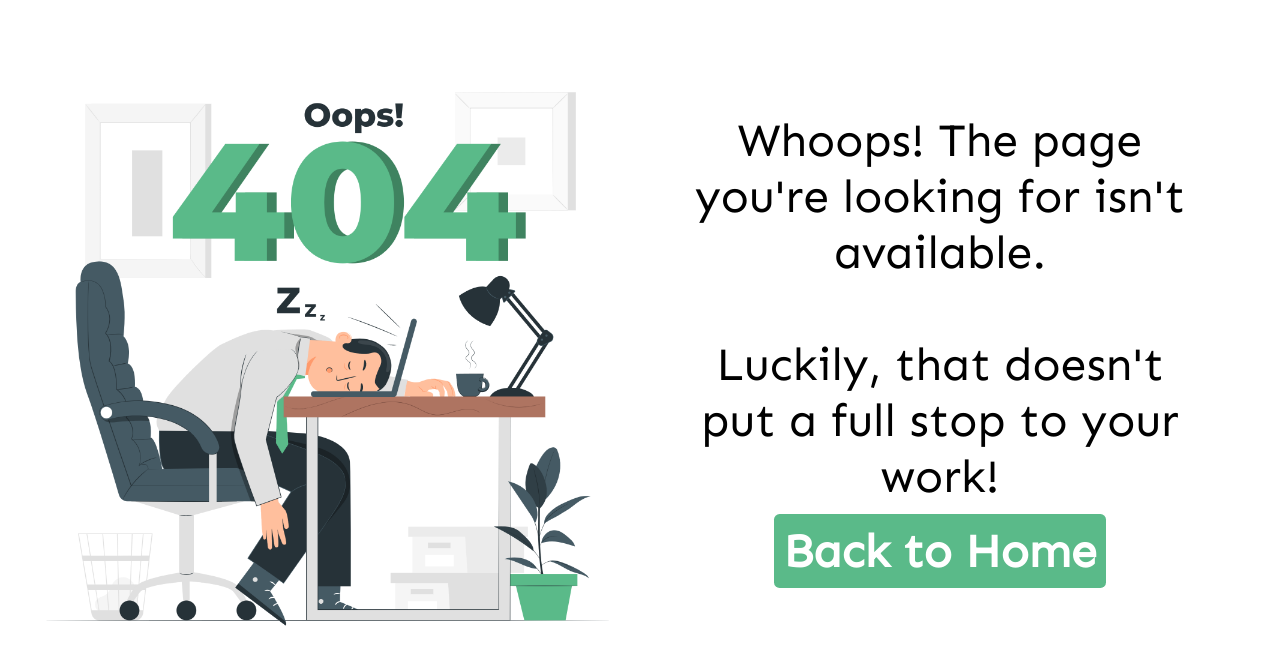
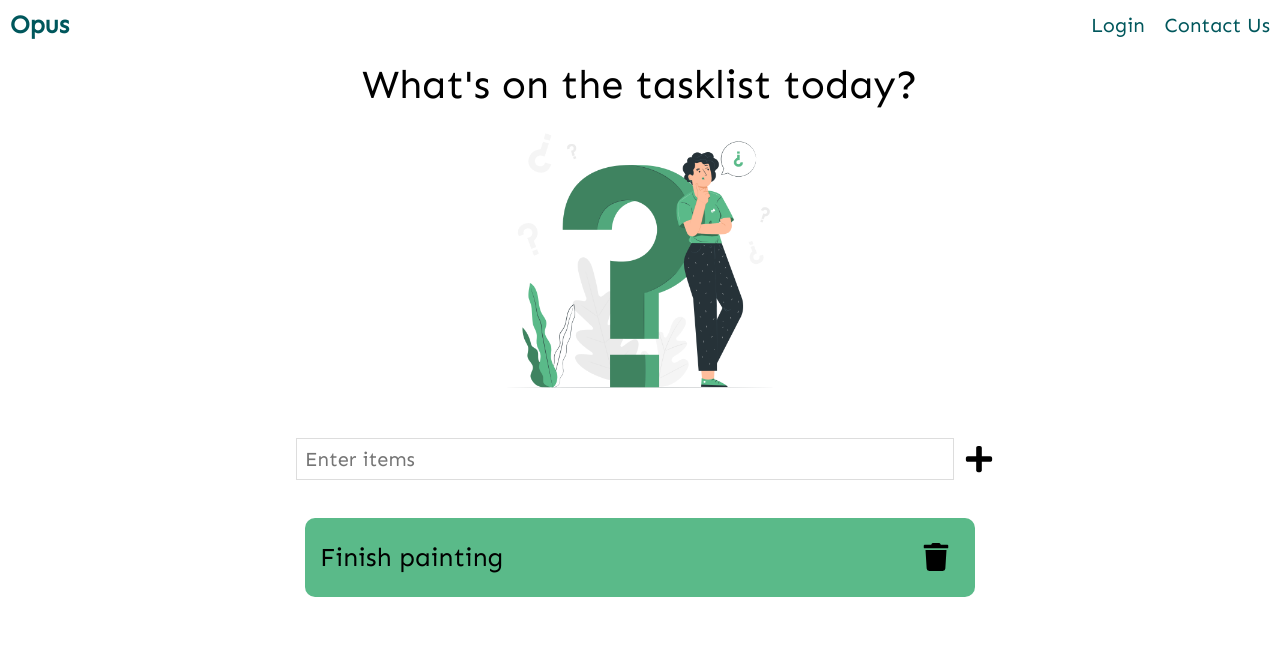
Before and after one commit to disha9112/Opus, a React (Create React App) app: page /todos in a window 1280 px wide. Shown: the top 664 px of the page. Built offline with nearby package versions, Linux system fonts and the light colour scheme.

Commit message:
finished todos frontend

```diff
--- a/src/App.js
+++ b/src/App.js
@@ -5,6 +5,7 @@ import Profilepage from "./pages/profilepage/profilepage";
 import Errorpage from "./pages/errorpage/errorpage";
 import Homepage from "./pages/homepage/homepage";
 import Notespage from "./pages/notespage/notespage";
+import Todospage from "./pages/todospage/todospage";
 import Timerpage from "./pages/timerpage/timerpage";
 
 function App() {
@@ -16,6 +17,7 @@ function App() {
         <Route path="/profile" element={<Profilepage />} />
         <Route path="/pomodoro" element={<Timerpage />} />
         <Route path="/notes" element={<Notespage />} />
+        <Route path="/todos" element={<Todospage />} />
         <Route path="*" element={<Errorpage />} />
       </Routes>
     </Router>
--- a/src/components/profile-cards/profile-cards.component.js
+++ b/src/components/profile-cards/profile-cards.component.js
@@ -10,19 +10,19 @@ const ProfileCards = () => {
   return (
     <div className="cards-list">
       <div className="card pomodoro">
-        <img src={pomodoro} />
+        <img src={pomodoro} alt="pomodoro card" />
         <Link to="/pomodoro">
           <Button authSubmit>Pomodoro</Button>
         </Link>
       </div>
       <div className="card notes">
-        <img src={notes} />
+        <img src={notes} alt="notes card" />
         <Link to="/notes">
           <Button authSubmit>Notes</Button>
         </Link>
       </div>
       <div className="card todos">
-        <img src={todos} />
+        <img src={todos} alt="todos card" />
         <Link to="/todos">
           <Button authSubmit>Todos</Button>
         </Link>
--- /dev/null
+++ b/src/components/todo-form/todo-form.component.js
@@ -0,0 +1,18 @@
+import React from "react";
+import todoImage from "../../assets/todospage.png";
+import { FaPlus } from "react-icons/fa";
+import "./todo-form.styles.css";
+
+function TodoForm() {
+  return (
+    <div className="main-container-todoform">
+      <img src={todoImage} className="todo-image" />
+      <div className="container-todoform">
+        <input type="text" placeholder="Enter items" required />
+        <FaPlus className="plus-icon" size={30} />
+      </div>
+    </div>
+  );
+}
+
+export default TodoForm;
--- /dev/null
+++ b/src/components/todo-form/todo-form.styles.css
@@ -0,0 +1,41 @@
+.container-todoform {
+  display: flex;
+  justify-content: center;
+}
+
+.todo-image {
+  width: 300px;
+}
+
+.plus-icon {
+  margin-top: auto;
+  margin-bottom: auto;
+}
+
+.plus-icon:hover {
+  cursor: pointer;
+  color: #5aba89;
+}
+
+.container-todoform input {
+  font-size: 0.5em;
+  width: 50%;
+  padding: 8px;
+  margin: 18px 10px;
+  border: 1px solid #dddddd;
+}
+
+.container-todoform input:focus {
+  outline: none;
+}
+
+@media all and (max-width: 450px) {
+  .container-todoform input,
+  .container-todoform input {
+    font-size: 0.5em;
+    width: 50%;
+    padding: 8px;
+    margin: 8px 0px;
+    border: 1px solid #dddddd;
+  }
+}
--- /dev/null
+++ b/src/components/todo/todo.component.js
@@ -0,0 +1,18 @@
+import React, { useState } from "react";
+import { FaTrash } from "react-icons/fa";
+import "./todo.styles.css";
+
+function Todo() {
+  return (
+    <div className="main-container-todo">
+      <div className="container-todo">
+        <div className="todo-content">Finish painting</div>
+        <div className="todo-buttons">
+          <FaTrash className="btn-trash" size={28} />
+        </div>
+      </div>
+    </div>
+  );
+}
+
+export default Todo;
--- /dev/null
+++ b/src/components/todo/todo.styles.css
@@ -0,0 +1,28 @@
+.container-todo {
+  display: flex;
+  justify-content: space-between;
+  background: #5aba89;
+  width: 50%;
+  margin: 20px 0;
+  padding: 15px;
+  margin-left: auto;
+  margin-right: auto;
+  border-radius: 10px;
+}
+
+.todo-content {
+  font-size: 0.65em;
+  margin-top: auto;
+  margin-bottom: auto;
+}
+
+.todo-buttons .btn-trash:hover {
+  cursor: pointer;
+  color: red;
+}
+
+@media all and (max-width: 450px) {
+  .todo-content {
+    font-size: 0.5em;
+  }
+}
--- /dev/null
+++ b/src/pages/todospage/todospage.css
@@ -0,0 +1,12 @@
+.container-todos {
+  margin-top: 60px;
+  text-align: center;
+  font-size: 2.5em;
+}
+
+@media all and (max-width: 450px) {
+  .todos-title {
+    font-size: 0.9em;
+    padding: 15px;
+  }
+}
--- /dev/null
+++ b/src/pages/todospage/todospage.js
@@ -0,0 +1,20 @@
+import React, { useState } from "react";
+import Navbar from "../../components/navbar/navbar.component";
+import TodoForm from "../../components/todo-form/todo-form.component";
+import Todo from "../../components/todo/todo.component";
+import "./todospage.css";
+
+function Todospage() {
+  return (
+    <div>
+      <Navbar />
+      <div className="container-todos">
+        <div className="todos-title">What's on the tasklist today?</div>
+        <TodoForm />
+        <Todo />
+      </div>
+    </div>
+  );
+}
+
+export default Todospage;
```
Also changed, not shown: src/assets/todospage.png (added).
